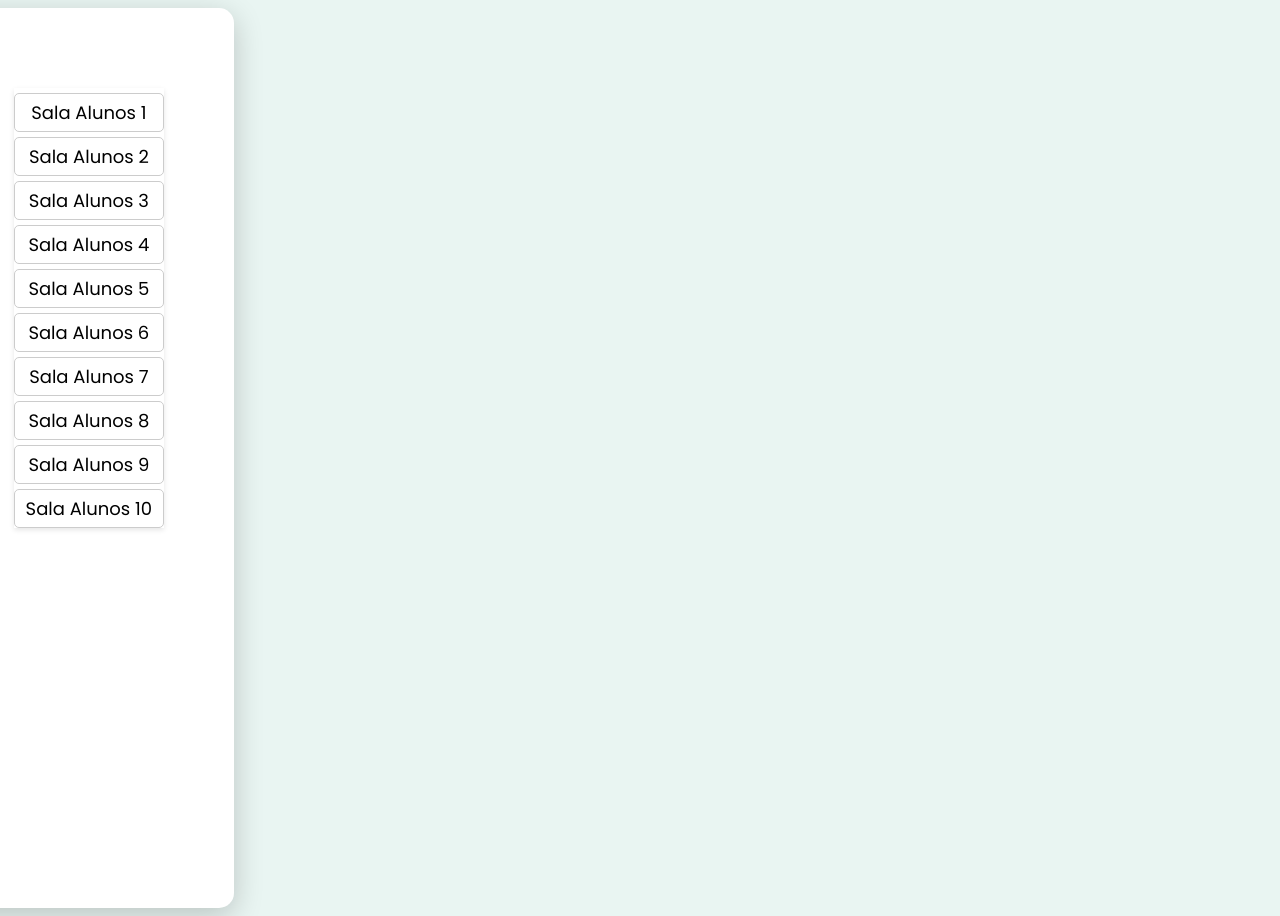
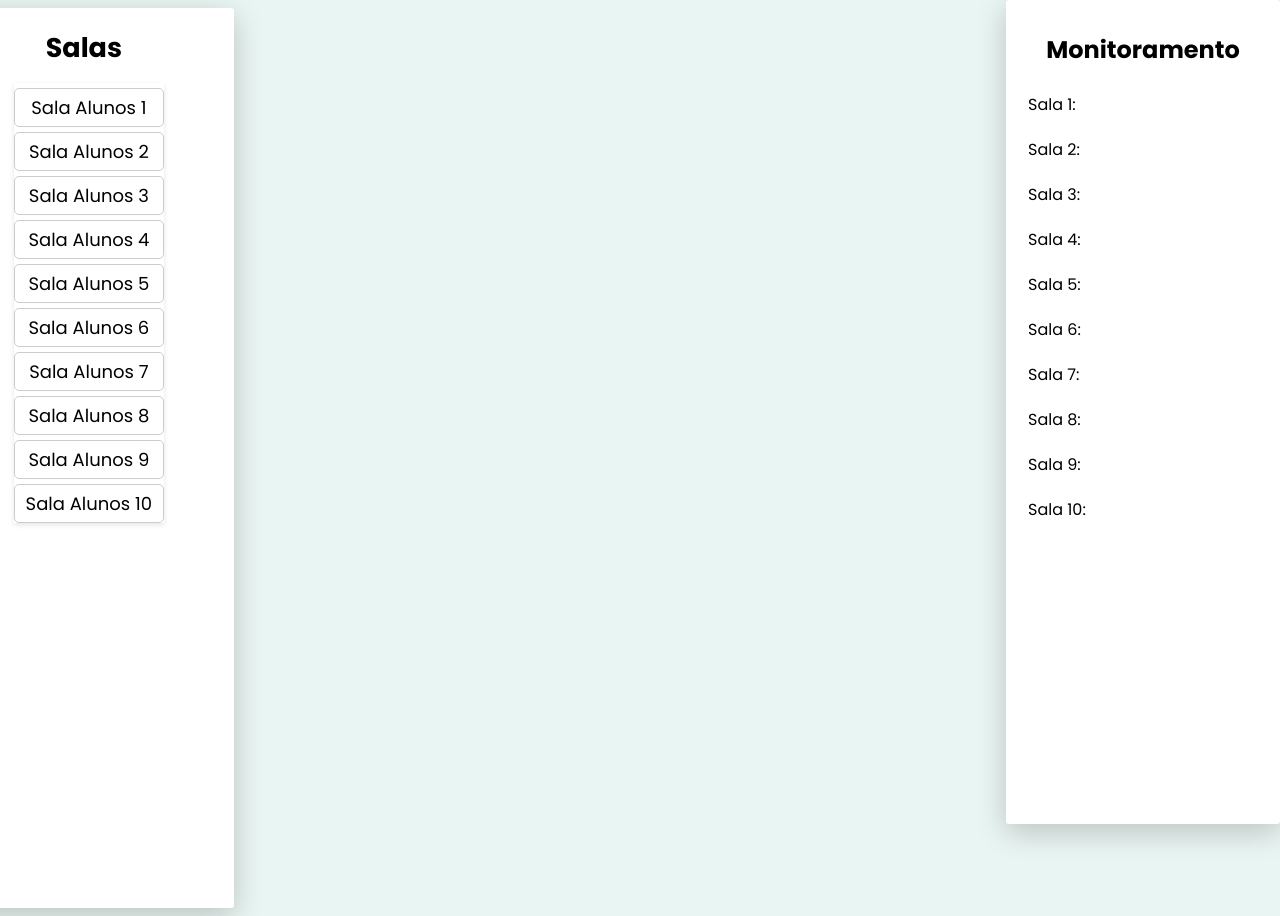
Before and after one commit to Cralinhos/pagina-esp, a plain HTML site: page index.html in a window 1280 px wide. Drawn offline with Linux system fonts and the light colour scheme.

Commit message:
melhoria

```diff
--- a/index.html
+++ b/index.html
@@ -9,6 +9,7 @@
 <body>
     <div class="salas-ac">
         <section class="selecao">
+        <h2 class="selecao-h2">Salas</h2>
             <ul>
                 <li>
                     <a href="#" class="salas">Sala Alunos 1</a>
@@ -73,7 +74,6 @@
             </ul>
         </section>
     </div>
-
 
     <div id="ac1" class="container" style="display: none;">
         <section class="titulo">
@@ -334,6 +334,25 @@
             </section>
         </section>
     </div>
+
+    <div class="salas-monitoramento">
+        <section class="selecao-monitoramento">
+            <h2>Monitoramento</h2>
+            <ul class="monitor">
+                <li class="monitor-item">Sala 1: </li>
+                <li class="monitor-item">Sala 2: </li>
+                <li class="monitor-item">Sala 3: </li>
+                <li class="monitor-item">Sala 4: </li>
+                <li class="monitor-item">Sala 5: </li>
+                <li class="monitor-item">Sala 6: </li>
+                <li class="monitor-item">Sala 7: </li>
+                <li class="monitor-item">Sala 8: </li>
+                <li class="monitor-item">Sala 9: </li>
+                <li class="monitor-item">Sala 10: </li>
+            </ul>
+        </section>
+    </div>
+
 </body>
 <script src="script.js"></script>
 </html>
--- a/style.css
+++ b/style.css
@@ -128,7 +128,7 @@ a:hover{
     margin: 0 auto;
     padding: 50px;
     background-color: #ffffff;
-    border-radius: 15px;
+    border-radius: 3px;
     box-shadow: 0 8px 30px rgba(0, 0, 0, 0.2);
     text-align: center;
 }
@@ -161,7 +161,6 @@ ul li {
     background-color: white; /* Fundo para submenu */
     border: 1px solid #ccc; /* Borda do submenu */
     border-radius: 5px; /* Cantos arredondados */
-    box-shadow: 0 2px 5px rgba(0, 0, 0, 0.1); /* Sombra suave */
     z-index: 1000; /* Para garantir que o submenu fique acima de outros elementos */
 }
 
@@ -187,3 +186,38 @@ li:hover .submenu {
     margin-top: 5px;
     border-radius: 5px;
 }
+
+.salas-monitoramento {
+    width: 250px; /* Largura da seção de monitoramento */
+    height: 100%;
+    padding: 12px; /* Espaçamento interno */
+    background-color: #ffffff; /* Fundo branco */
+    border-radius: 3px; /* Cantos arredondados */
+    box-shadow: 0 8px 30px rgba(0, 0, 0, 0.2); /* Sombra suave */
+    position: fixed; /* Fixa a posição na tela */
+    top: 0; /* Fica no topo */
+    right: 0; /* Alinha à direita */
+    text-align: left; /* Alinha o texto à esquerda */
+}
+
+h2{
+    display: flex;
+    justify-content: center;
+    margin-bottom: 15px;
+}
+
+.monitor{
+    box-shadow: none;
+    border: none;
+}
+
+.monitor-item {
+    padding: 10px; /* Espaçamento interno para os itens */
+    border-radius: 5px; /* Cantos arredondados */
+    transition: background-color 0.3s ease; /* Transição suave para hover */
+    cursor: context-menu; /* Muda o cursor para indicar que é clicável */
+}
+
+.selecao-h2{
+    margin-top: -60px;
+}
```
